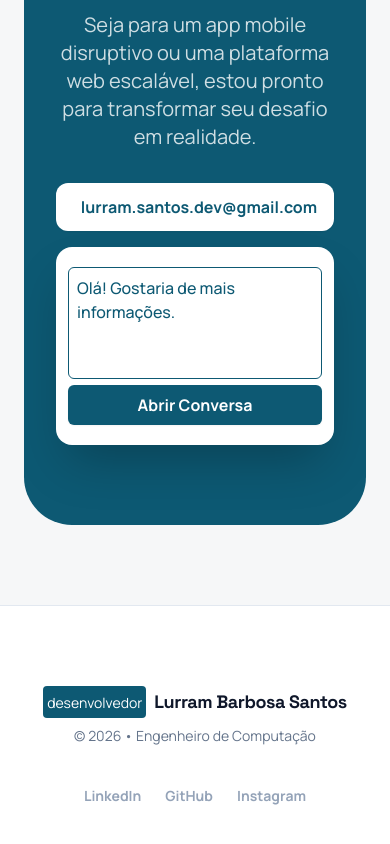
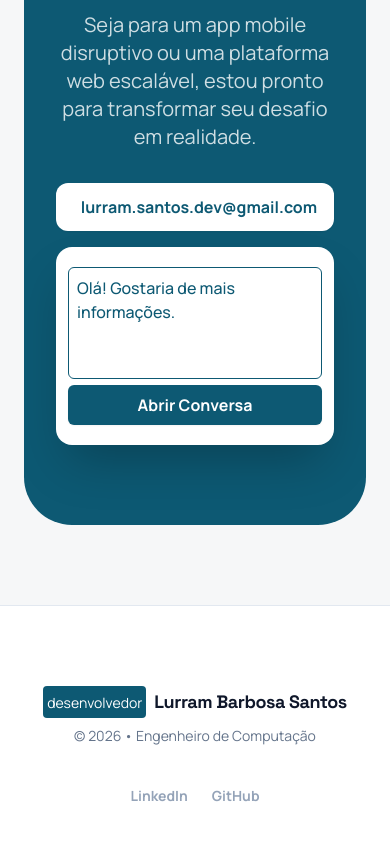
Before and after one commit to lurram/portfolio, a React (Vite) app: page / in a window 390 px wide. Shown: the part 5349-6193 px from the top of the page. Built offline with nearby package versions, Linux system fonts and the light colour scheme.

Commit message:
feat: implement responsive layout component with navigation and footer

```diff
--- a/src/components/layout.tsx
+++ b/src/components/layout.tsx
@@ -207,14 +207,6 @@ const Layout: React.FC<LayoutProps> = ({ children }) => {
             >
               GitHub
             </a>
-            <a
-              href="https://instagram.com/lurram.dev"
-              target="_blank"
-              rel="noopener noreferrer"
-              className="text-slate-400 hover:text-[#0d5973] transition-colors font-bold text-sm"
-            >
-              Instagram
-            </a>
           </div>
         </div>
       </footer>
```
